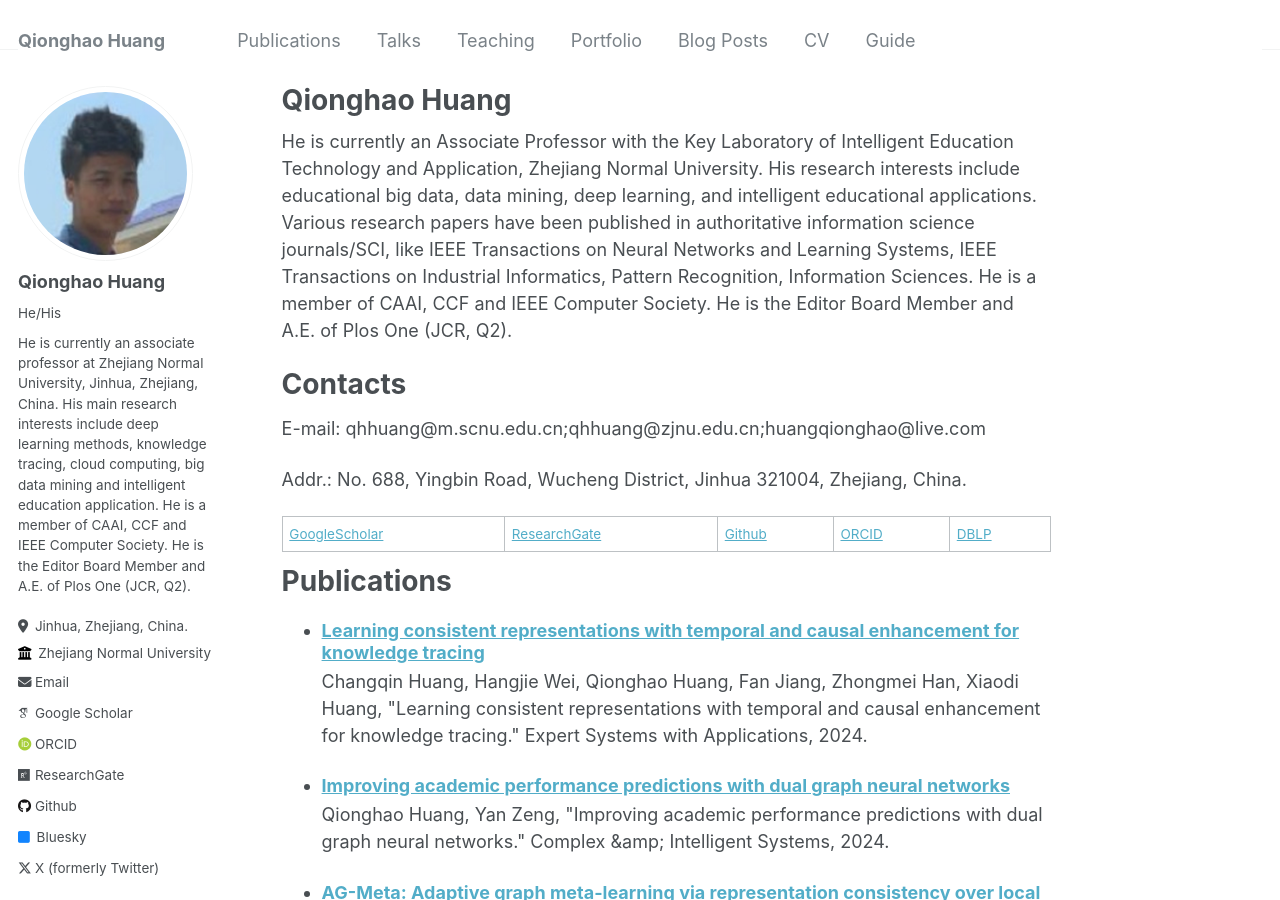
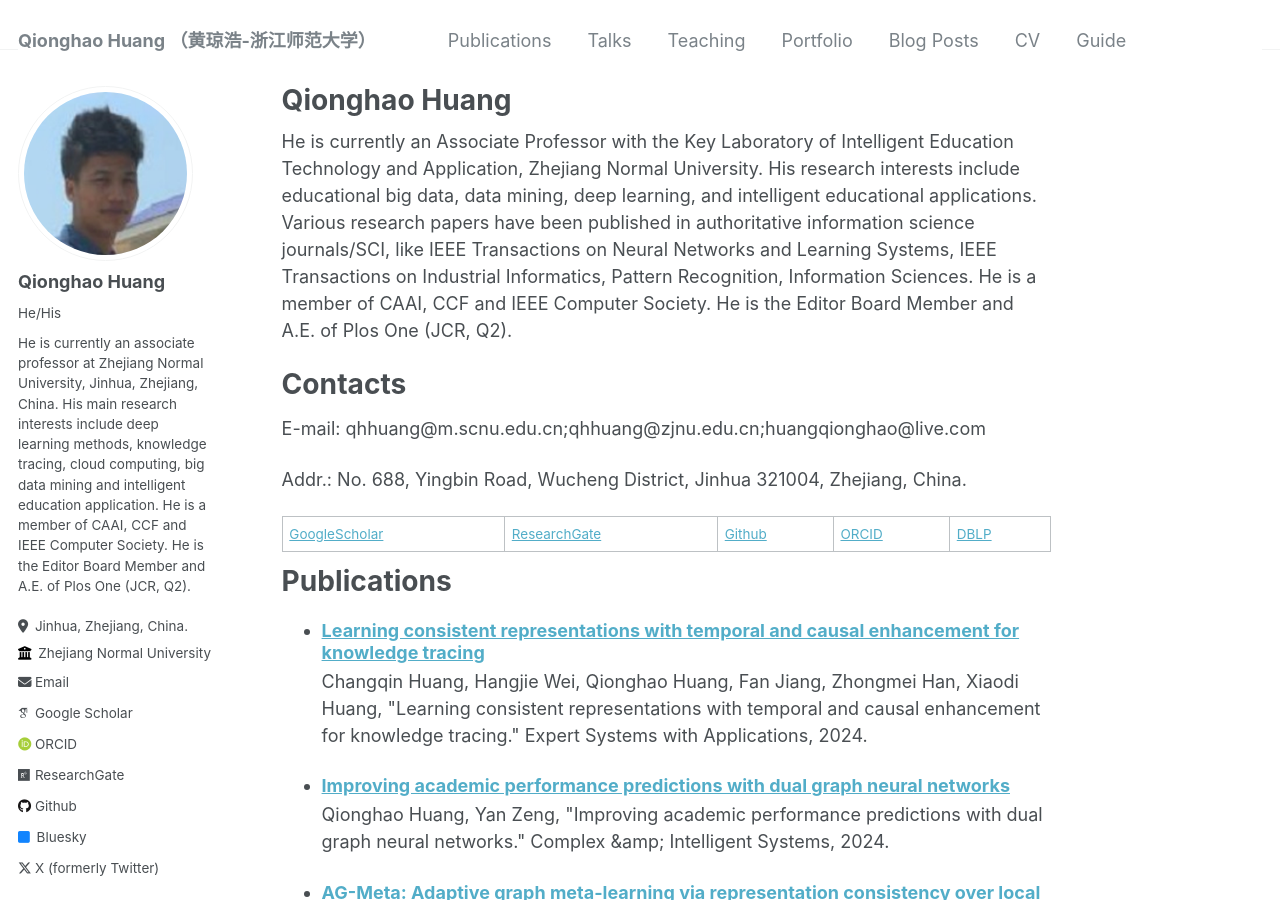
Before and after one commit to qhhuang-ai/qhhuang-ai.github.io, a Jekyll site: the page built from _pages/about.md, in a window 1280 px wide and 900 px high. Built offline with Jekyll 4.4.1, drawn with Linux system fonts in a browser that asks for light colours; some web fonts are replaced.

Commit message:
update CV

```diff
--- a/_config.yml
+++ b/_config.yml
@@ -8,7 +8,7 @@
 
 # Basic Site Settings
 locale                   : "en-US"
-title                    : "Qionghao Huang"
+title                    : "Qionghao Huang （黄琼浩-浙江师范大学）"
 title_separator          : "-"
 name                     : &name "Qionghao Huang"
 description              : &description "personal description"
--- a/_config_dev.yml
+++ b/_config_dev.yml
@@ -8,7 +8,7 @@
 
 # Basic Site Settings
 locale                   : "en-US"
-title                    : "Qionghao Huang / Associate Professor"
+title                    : "Qionghao Huang （黄琼浩-浙江师范大学）"
 title_separator          : "-"
 name                     : &name "Qionghao Huang"
 description              : &description "personal description"
```
